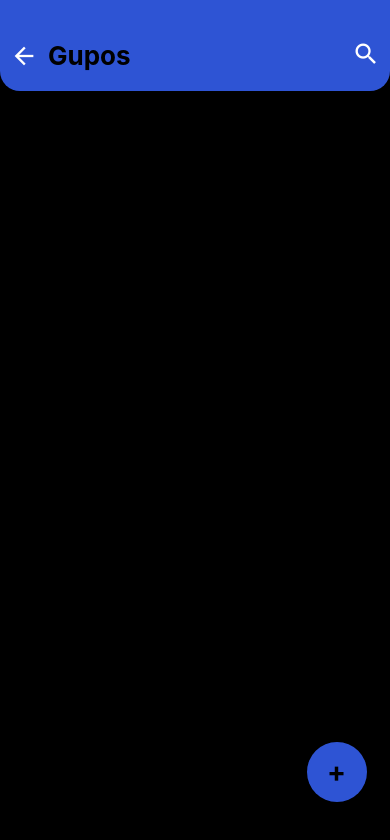
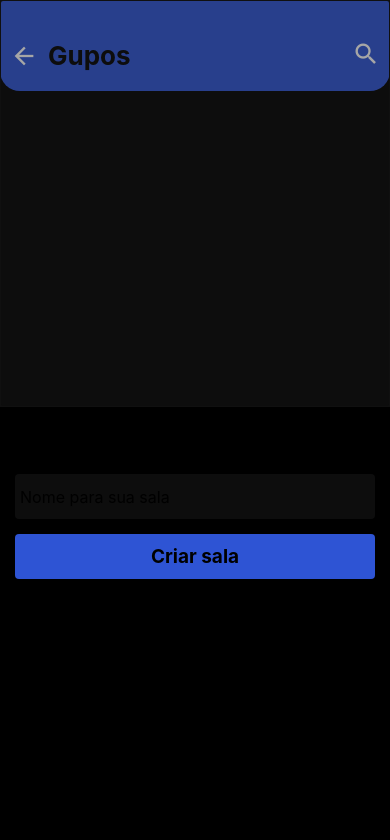
Before and after one commit to DenilsonCunha/heygrupos, a React Native app: screen /ChatRoom in a window 390 px wide. Shown: the top 840 px of the page. Built offline with nearby package versions, Linux system fonts and the light colour scheme.

Commit message:
criando Modal

```diff
--- /dev/null
+++ b/src/components/ModalNewRoom/index.js
@@ -0,0 +1,77 @@
+import React, { useState }from 'react';
+import {
+    View,
+     Text,
+      StyleSheet,
+       TextInput,
+        TouchableOpacity,
+         TouchableWithoutFeedback
+} from 'react-native';
+
+function ModalNewRoom({ setVisible }){
+    const [roomName, setRoomName] = useState('');
+
+    return(
+      <View style={styles.container}>
+          <TouchableWithoutFeedback onPress={setVisible}>
+          <View style={styles.modal}></View>
+          </TouchableWithoutFeedback>
+
+        <View style={styles.modalContent}>
+          <Text style={styles.title}>Criar um novo Grupo</Text>
+          <TextInput
+            value={roomName}
+            onChangeText={ (text) => setRoomName(text) }
+            placeholder="Nome para sua sala"
+            style={styles.input}
+          />
+
+          <TouchableOpacity style={styles.buttonCreate}>
+              <Text style={styles.buttonText}>Criar sala</Text>
+          </TouchableOpacity>
+        </View>
+      </View>
+    )
+}
+
+export default ModalNewRoom;
+
+const styles = StyleSheet.create({
+container: {
+    flex: 1,
+    backgroundColor: 'rgba(34, 34, 34, 0.4)'
+},
+modal:{
+    flex: 1,
+},
+modalContent:{
+    flex: 1,
+    backgroundColor: '#000',
+    padding: 15,
+},
+title:{
+    marginTop: 14,
+    textAlign: 'center',
+    fontWeight: 'bold',
+    fontSize: 19,
+},
+input:{
+ borderRadius: 4,
+ height: 45,
+ backgroundColor: 'rgba(34, 34, 34, 0.4)',
+ marginVertical: 15,
+ fontSize: 16,
+ paddingHorizontal: 5,
+},
+buttonCreate:{
+    borderRadius: 4,
+    backgroundColor: '#2E54D4',
+    height: 45,
+    alignItems: 'center',
+    justifyContent: 'center',
+},
+buttonText:{
+    fontSize: 19,
+    fontWeight: 'bold',
+}
+})
--- a/src/pages/ChatRoom/index.js
+++ b/src/pages/ChatRoom/index.js
@@ -1,11 +1,20 @@
 import React, { useState } from 'react';
-import {View, Text, StyleSheet, SafeAreaView, TouchableOpacity, FlatList} from 'react-native';
+import {
+  View,
+   Text,
+    StyleSheet,
+     SafeAreaView,
+      TouchableOpacity,
+       FlatList,
+         Modal
+} from 'react-native';
 
 import auth from '@react-native-firebase/auth';
 import { useNavigation } from '@react-navigation/native';
 import MaterialIcons from 'react-native-vector-icons/MaterialIcons';
 
 import FabButton from '../../components/FabButton';
+import ModalNewRoom from '../../components/ModalNewRoom';
 
 export default function ChatRoom() {
    const navigation = useNavigation();
@@ -41,6 +50,10 @@ export default function ChatRoom() {
 
      <FabButton setVisible={ () => setModalVisible(true) } />
 
+     <Modal visible={modalVisible} animationType="fade" transparent={true}>
+      <ModalNewRoom setVisible={ () => setModalVisible(false) } />
+     </Modal>
+
    </SafeAreaView>
   );
 }
```
Also changed, not shown: src/components/FabButton/index.js (+6 -1 lines).
